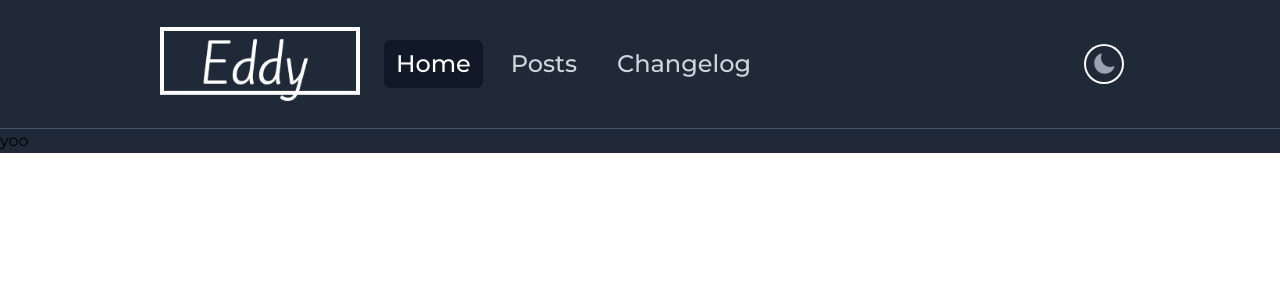
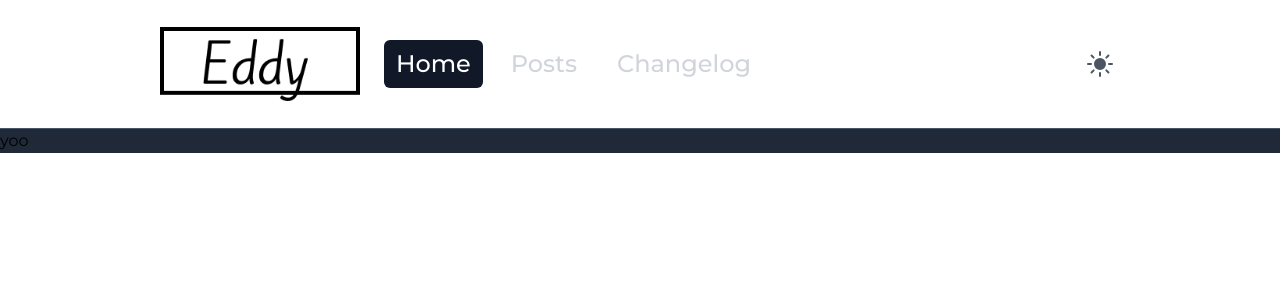
Before and after one commit to milkeddy1/eddy-blog, a Next.js app: page / in a window 1280 px wide. Both pictures are taken after a click on the button 1104 px from the left and 64 px from the top of the page. Shown: the top 300 px of the page. Built offline with nearby package versions, Linux system fonts and the light colour scheme.

Commit message:
feat: color mode, global state

```diff
--- a/src/containers/Layout/NavBar/index.tsx
+++ b/src/containers/Layout/NavBar/index.tsx
@@ -1,6 +1,7 @@
 import { Disclosure } from '@headlessui/react'
+import { useColorMode } from '@/store'
+import { useRouter } from 'next/router'
 import Image from 'next/image'
-import { useRouter } from 'next/router'
 import Link from "next/link"
 import { Bars3Icon, BellIcon, XMarkIcon, SunIcon, MoonIcon } from '@heroicons/react/24/solid'
 const navigation = [
@@ -8,9 +9,13 @@ const navigation = [
   { name: 'Posts', href: '/posts', current: false },
   { name: 'Changelog', href: '/changelog', current: false },
 ]
+export interface NavBarProps {
 
+}
 
-export interface NavBarProps {
+interface ColorMode {
+  mode: string
+  switchMode: () => void
 }
 
 
@@ -18,14 +23,15 @@ function classNames(...classes: string[]) {
 
   return classes.filter(Boolean).join(' ')
 }
-const darkMode = true
+
+
 export default function NavBar(props: NavBarProps) {
 
   const { pathname } = useRouter()
-
+  const { mode: colorMode, switchMode }: ColorMode = useColorMode()
   return (
     <>
-      <Disclosure as="nav" className="bg-gray-800 border-b border-slate-600">
+      <Disclosure as="nav" className={`${colorMode === 'dark' ? 'bg-gray-800' : 'bg-white'} border-b border-slate-600`}>
         {({ open }) => (
           <>
             <div className="mx-auto max-w-5xl px-2 sm:px-6 lg:px-8">
@@ -44,8 +50,10 @@ export default function NavBar(props: NavBarProps) {
                 <div className="flex flex-1 items-center justify-center md:items-stretch md:justify-start">
                   <div className="flex flex-shrink-0 items-center">
                     {/* logo */}
-                    <Image src="/logo.png" alt="Eddy" width="200" height="64" />
-                    {/* <Image src="/logo-d.png" alt="Eddy" width="200" height="64" /> */}
+                    <Link href="/">
+                      {colorMode === 'dark' ? <Image src="/logo.png" alt="Eddy" width="200" height="64" /> :
+                        <Image src="/logo-d.png" alt="Eddy" width="200" height="64" />}
+                    </Link>
                   </div>
                   <div className="hidden sm:ml-6 md:flex items-center">
                     <div className="flex space-x-4">
@@ -67,10 +75,11 @@ export default function NavBar(props: NavBarProps) {
                 </div>
                 <div className="absolute inset-y-0 right-0 flex items-center pr-2 sm:static sm:inset-auto sm:ml-6 sm:pr-0">
                   <button
+                    onClick={() => switchMode()}
                     type="button"
-                    className="rounded-full bg-gray-800 p-1 text-gray-400 hover:text-white focus:outline-none focus:ring-2 focus:ring-white focus:ring-offset-2 focus:ring-offset-gray-800"
+                    className={`${colorMode === 'dark' ? "hover:text-white text-gray-400" : "hover:text-gray-800 text-gray-600"} rounded-full p-1`}
                   >
-                    {darkMode ? <MoonIcon className="h-6 w-6" aria-hidden="true" /> : <SunIcon className="h-6 w-6" aria-hidden="true" />}
+                    {colorMode === "dark" ? <MoonIcon className="h-8 w-8" aria-hidden="true" /> : <SunIcon className="h-8 w-8" aria-hidden="true" />}
                   </button>
                 </div>
               </div>
@@ -82,7 +91,7 @@ export default function NavBar(props: NavBarProps) {
                     key={item.name}
                     href={item.href}
                     className={classNames(
-                      pathname === item.href ? 'bg-gray-900 text-white' : 'text-gray-300 hover:bg-gray-700 hover:text-white',
+                      pathname === item.href ? 'bg-gray-900 text-white' : 'text-gray-500 hover:bg-gray-700 hover:text-white',
                       'block rounded-md px-3 py-2 text-base font-medium'
                     )}
                     aria-current={item.current ? 'page' : undefined}
--- /dev/null
+++ b/src/store/index.ts
@@ -0,0 +1 @@
+export { default as useColorMode } from "./useColorMode"
--- /dev/null
+++ b/src/store/useColorMode.ts
@@ -0,0 +1,16 @@
+import { create } from "zustand"
+
+
+
+interface ColorModeState {
+  mode: "dark" | "bright";
+  switchMode: () => void;
+}
+
+
+const useColorMode = create<ColorModeState>((set) => ({
+  mode: "dark",
+  switchMode: () => set((state) => state.mode === "dark" ? { mode: "bright" } : { mode: "dark" })
+}))
+
+export default useColorMode
```
